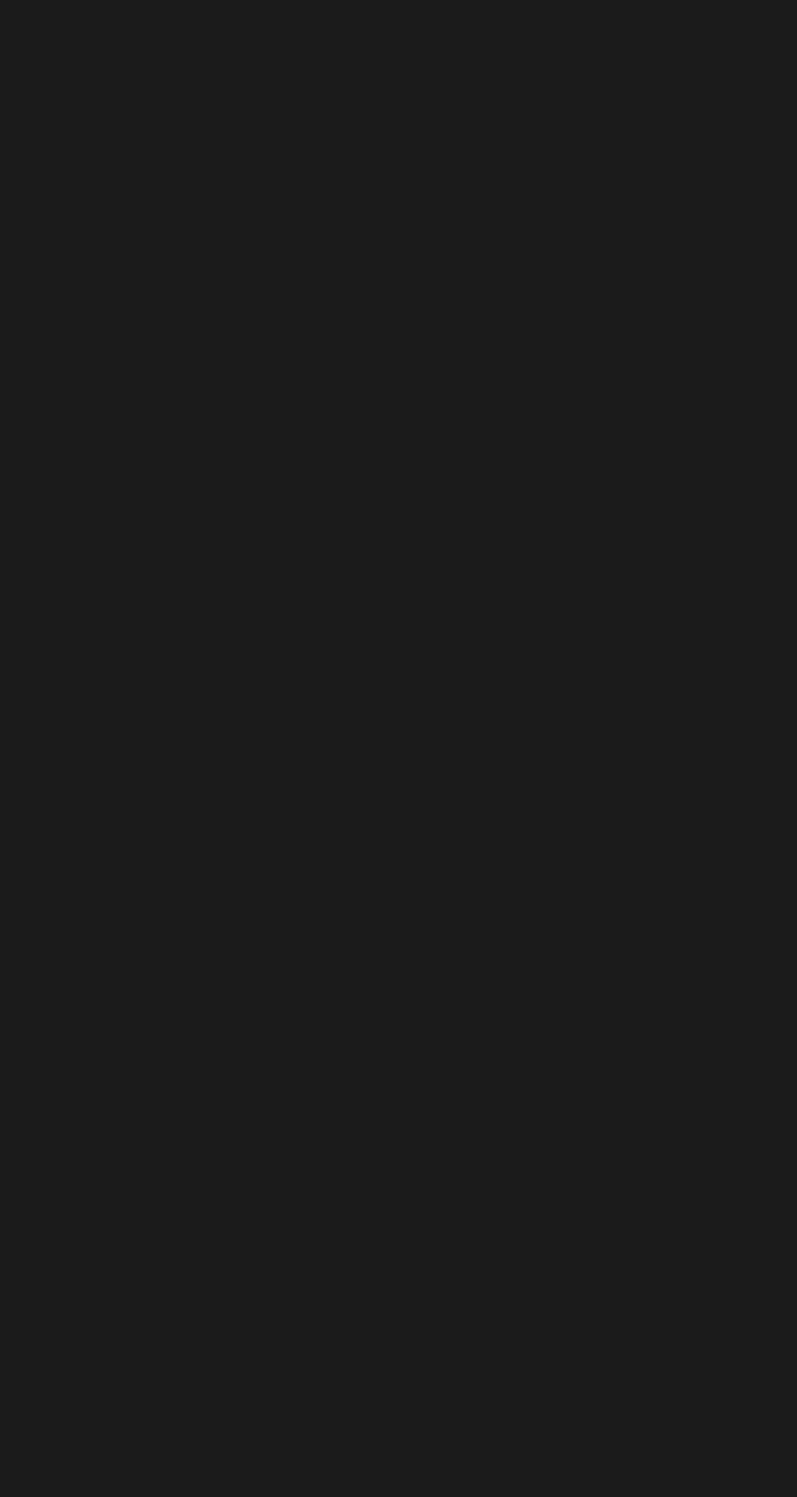
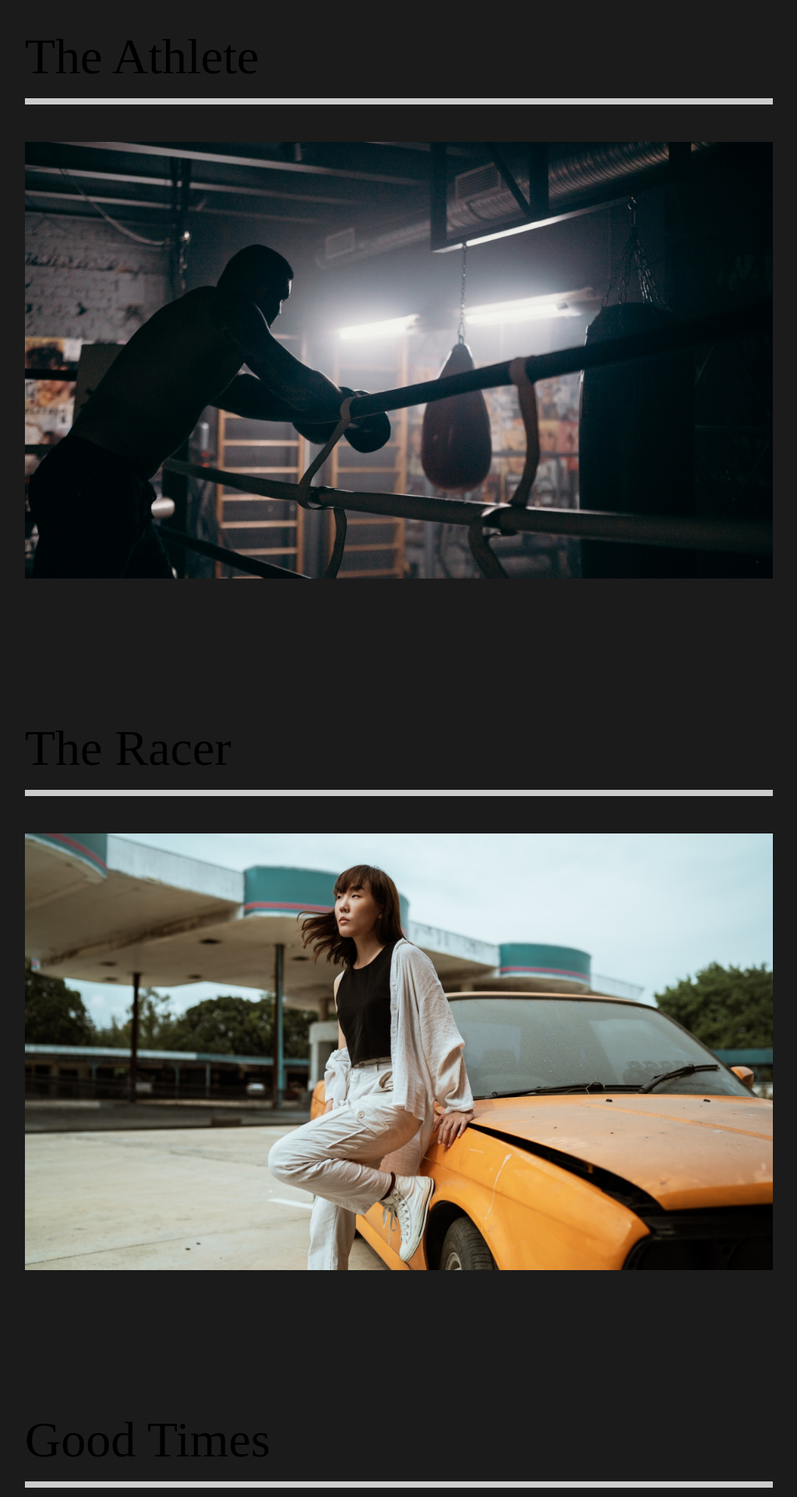
Before and after one commit to CliffordMorin/React-Portfolio, a React (Create React App) app: page /work in a window 1280 px wide. Shown: the part 140-2060 px from the top of the page at 78% size, without its empty margins (128-1151 px from the left). Before the commit the page ends 800 px from the top, so only its background shows below. Built offline with nearby package versions, Linux system fonts and the light colour scheme.

Commit message:
8. added work info and styling

```diff
--- a/src/pages/OurWork.js
+++ b/src/pages/OurWork.js
@@ -1,11 +1,60 @@
 import React from "react";
+import styled from "styled-components";
+import {Link} from "react-router-dom";
+//Images
+import athlete from '../img/athlete-small.png';
+import theracer from '../img/theracer-small.png';
+import goodtimes from '../img/goodtimes-small.png';
 
 const OurWork = () => {
     return (
-        <div>
-            <h1>Our Work</h1>
-        </div>
+        <StyledWork>
+                <StyledMovie>
+                    <h2>The Athlete</h2>
+                    <div className="line"></div>
+                    <Link>
+                    <img src={athlete} alt="athlete" />
+                    </Link>
+                </StyledMovie>
+                <StyledMovie>
+                    <h2>The Racer</h2>
+                    <div className="line"></div>
+                    <Link>
+                    <img src={theracer} alt="theracer" />
+                    </Link>
+                </StyledMovie>
+                <StyledMovie>
+                    <h2>Good Times</h2>
+                    <div className="line"></div>
+                    <Link>
+                    <img src={goodtimes} alt="good times" />
+                    </Link>
+                </StyledMovie>
+        </StyledWork>
     );
 };
 
+const StyledWork = styled.div`
+    min-height: 100vh;
+    overflow: hidden;
+    padding: 5rem 10rem;
+    h2{
+        padding: 1rem 0rem;
+    }
+`;
+
+const StyledMovie = styled.div`
+    padding-bottom: 10rem;
+    .line{
+        height: 0.5rem;
+        background: #cccccc;
+        margin-bottom: 3rem;
+    }
+    img{
+        width: 100%;
+        height: 70vh;
+        object-fit: cover;
+    }
+`;
+
 export default OurWork;
```
